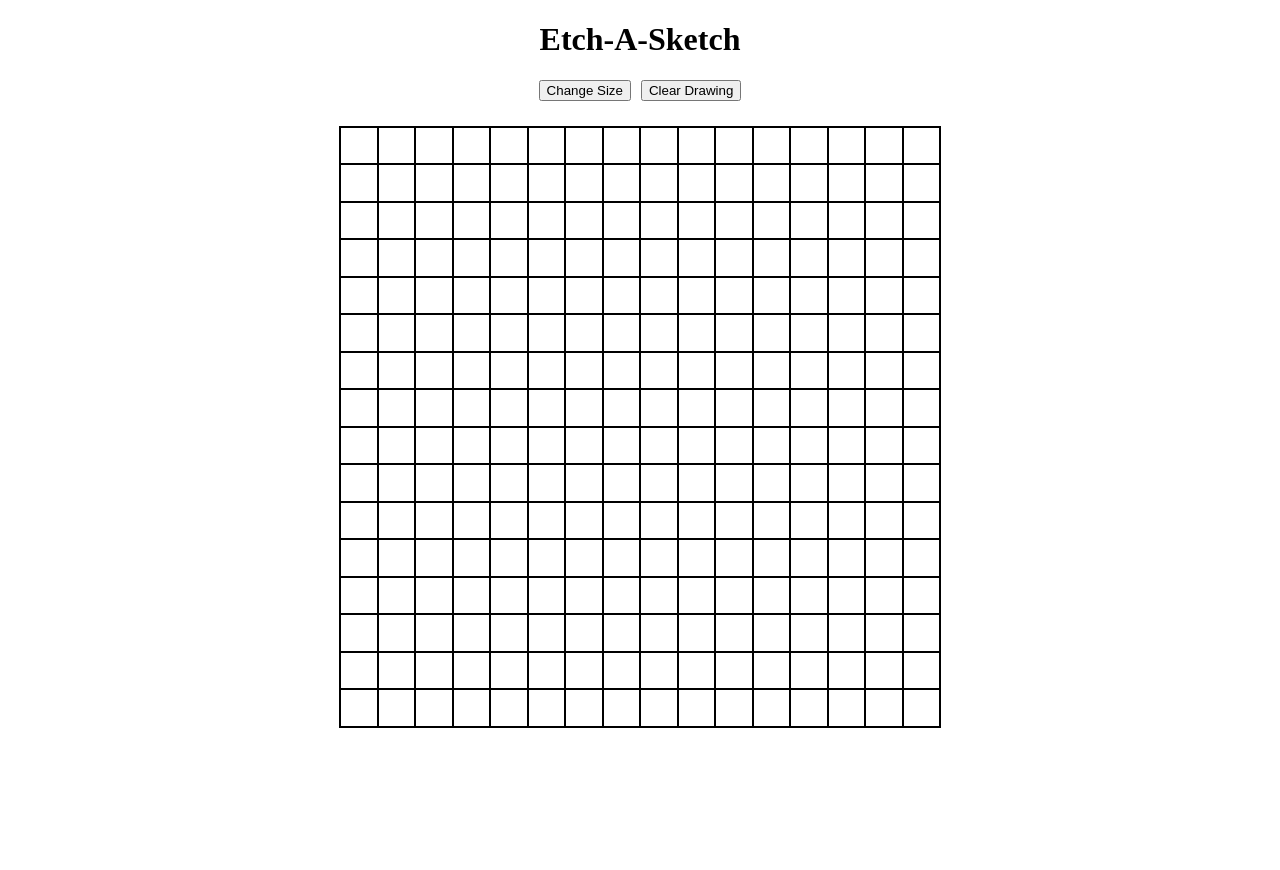
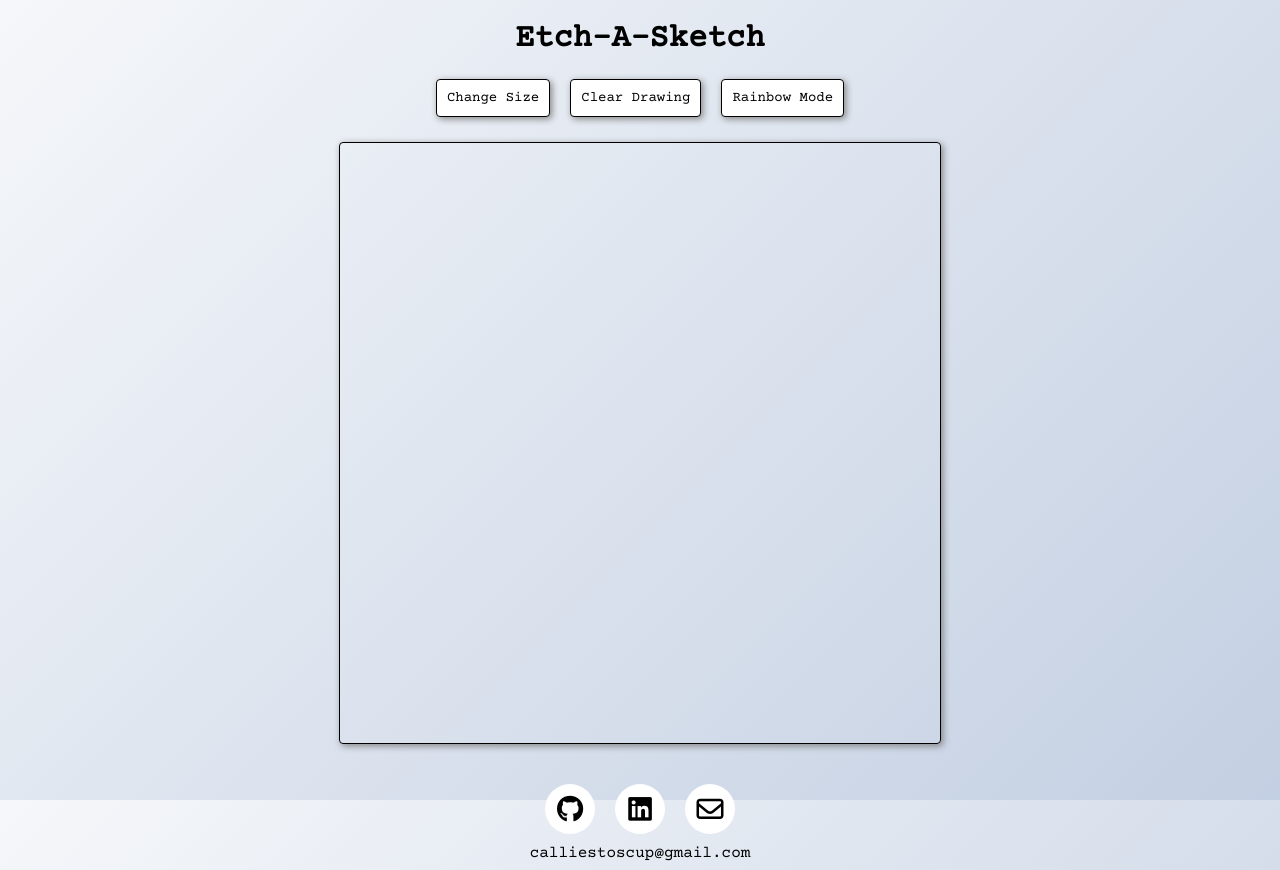
Before and after one commit to Cstoscup/etch-a-sketch, a plain HTML site: page index.html in a window 1280 px wide. Before the commit the page ends 800 px from the top, so only its background shows below. Drawn offline with nearby package versions, Linux system fonts and the light colour scheme.

Commit message:
Edited css and added contact links

```diff
--- a/app.js
+++ b/app.js
@@ -1,8 +1,7 @@
 const container = document.querySelector("#container");
 let gridSize = 16;
 let mouseDown = false;
-document.body.onmousedown = () => (mouseDown = true);
-document.body.onmouseup = () => (mouseDown = false);
+let rainbow = false;
 
 function drawGrid(width) {
   let rows = 0;
@@ -16,8 +15,8 @@ function drawGrid(width) {
     while (squares < width) {
       const square = document.createElement("div");
       square.classList.add("square");
-      square.addEventListener('mouseover', test);
-      square.addEventListener('mousedown', test);
+      square.addEventListener('mouseover', draw);
+      square.addEventListener('mousedown', draw);
       row.appendChild(square);
       squares++;
     }
@@ -38,11 +37,22 @@ function clearDrawing() {
   drawGrid(gridSize);
 }
 
-function test(event) {
-  if (event.type === 'mouseover' && !mouseDown) {
-    return;
+function setRainbow() {
+  if (rainbow === false) {
+    rainbow = true;
+    rainbowBtn.innerHTML = "Black Mode";
+  } else {
+    rainbow = false;
+    rainbowBtn.innerHTML = "Rainbow Mode";
   }
-  event.target.classList.add("sketch");
+}
+
+function draw(event) {
+    if (rainbow === false) {
+      event.target.style.backgroundColor = "black";
+    } else {
+      event.target.style.backgroundColor = `#${Math.floor(Math.random()*16777215).toString(16)}`;
+    }
 }
 
 const gridSizeBtn = document.querySelector("#size-button");
@@ -51,4 +61,7 @@ gridSizeBtn.addEventListener("click", setGridSize);
 const clearBtn = document.querySelector("#clear-button");
 clearBtn.addEventListener("click", clearDrawing);
 
+const rainbowBtn = document.querySelector("#rainbow-button");
+rainbowBtn.addEventListener("click", setRainbow);
+
 drawGrid(gridSize);
--- a/index.html
+++ b/index.html
@@ -6,6 +6,10 @@
     <meta name="viewport" content="width=device-width, initial-scale=1.0">
     <title>Etch-A-Sketch</title>
     <link rel="stylesheet" href="style.css">
+    <link rel="preconnect" href="https://fonts.googleapis.com">
+    <link rel="preconnect" href="https://fonts.gstatic.com" crossorigin>
+    <link href="https://fonts.googleapis.com/css2?family=Courier+Prime&display=swap" rel="stylesheet">
+    <script src="https://kit.fontawesome.com/c681528e6a.js" crossorigin="anonymous"></script>
     <script src="app.js" defer></script>
 </head>
 <body>
@@ -13,7 +17,16 @@
   <div class="buttons">
     <button id="size-button">Change Size</button>
     <button id="clear-button">Clear Drawing</button>
+    <button id="rainbow-button">Rainbow Mode</button>
   </div>
   <div id="container"></div>
+
+  <footer>
+    <a class="contact-links" href="https://github.com/Cstoscup" target="_blank"><i class="fa-brands fa-github fa-xl icon"></i></a>
+    <a class="contact-links" href="https://www.linkedin.com/in/callie-stoscup-475b1683/" target="_blank"><i class="fa-brands fa-linkedin fa-xl icon"></i></a>
+    <a class="contact-links" href="mailto:calliestoscup@gmail.com"><i class="fa-regular fa-envelope fa-xl icon"></i></a>
+  </footer>
+  <div class="email">calliestoscup@gmail.com</div>
+
 </body>
 </html>
--- a/style.css
+++ b/style.css
@@ -1,27 +1,48 @@
+body {
+  background: linear-gradient(135deg, #f5f7fa 0%, #c3cfe2 100%);
+  background-attachment: fixed;
+  background-repeat: no-repeat;
+  font-family: 'Courier Prime', monospace;
+}
+
 h1 {
   text-align: center;
+}
+
+button {
+  font-family: 'Courier Prime', monospace;
+  font-size: 14px;
+  background-color: white;
+  border: 1px solid black;
+  border-radius: 4px;
+  padding: 10px;
+  box-shadow: 2px 2px 7px rgb(132, 132, 132);
+  transition: all 200ms ease-in-out;
+}
+
+button:hover {
+  background-color: black;
+  opacity: .7;
+  color: white;
 }
 
 .buttons {
   display: flex;
   flex-direction: row;
   justify-content: center;
-  gap: 10px;
   margin-bottom: 25px;
+  gap: 20px;
 }
 
 #container {
   border: 1px solid black;
+  border-radius: 4px;
   width: 600px;
   margin: 0 auto;
-}
-
-.sketch {
-  background-color: black;
+  box-shadow: 2px 2px 7px rgb(132, 132, 132);
 }
 
 .square {
-  border: 1px solid black;
   width: 100%;
   aspect-ratio: 1;
 }
@@ -31,3 +52,45 @@ h1 {
   flex-direction: row;
   justify-content: center;
 }
+
+footer {
+  padding: 40px 0 10px;
+  color: #E5E7EB;
+  text-align: center;
+  font-size: 18px;
+  display: flex;
+  flex-direction: row;
+  justify-content: center;
+  gap: 20px;
+}
+
+.contact-links {
+  display: block;
+  color: black;
+  background-color: white;
+  border-radius: 50%;
+  width: 50px;
+  height: 50px;
+  transition: all 200ms ease-in-out;
+}
+
+.contact-links:hover {
+  color: white;
+  background-color: black;
+  opacity: .7;
+}
+
+.icon {
+  position: relative;
+  top: 18px;
+}
+
+.email {
+  text-align: center;
+}
+
+@media (max-width: 650px) {
+  #container {
+    max-width: 90%;
+  }
+}
```
